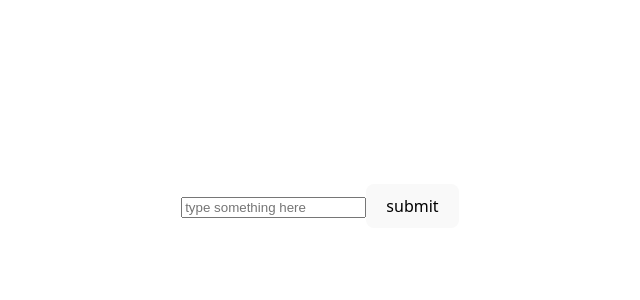
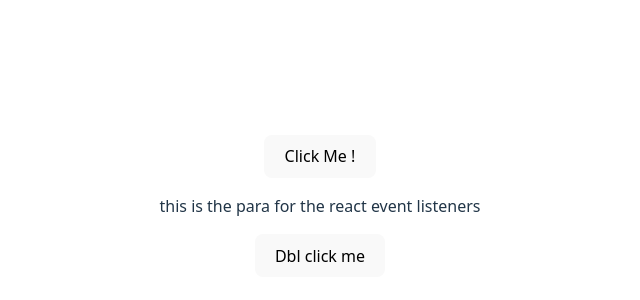
Before and after one commit to akshaydarekar5252/React, a React (Vite) app: page / in a window 1280 px wide. Shown: the part 194-494 px from the top of the page, without its empty margins (320-960 px from the left). Built offline with nearby package versions, Linux system fonts and the light colour scheme.

Commit message:
react state

```diff
--- a/src/App.jsx
+++ b/src/App.jsx
@@ -9,7 +9,7 @@ function App() {
     <>
     {/* <h2>Blockbuster Deals | Shop Now ...</h2>
     //   <ProductTab /> */}
-      <Form/>
+      <Button/>
     </>
   );
 }
```
